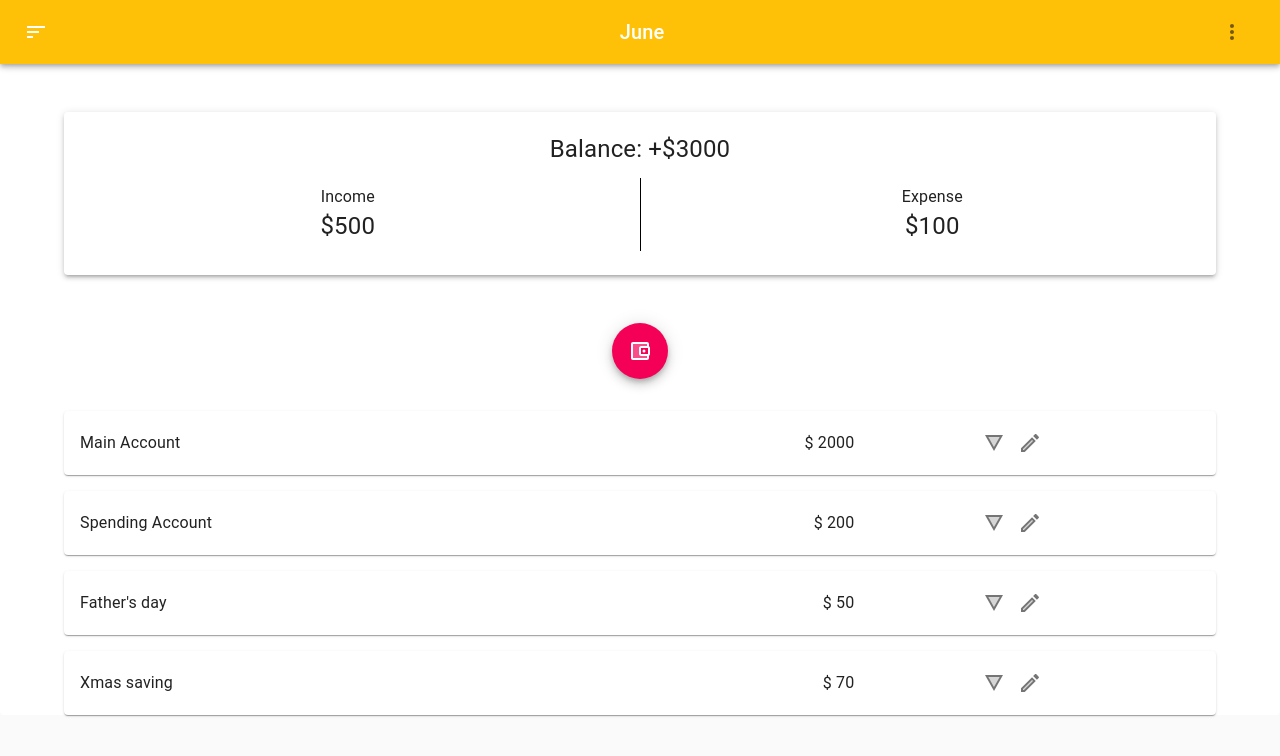
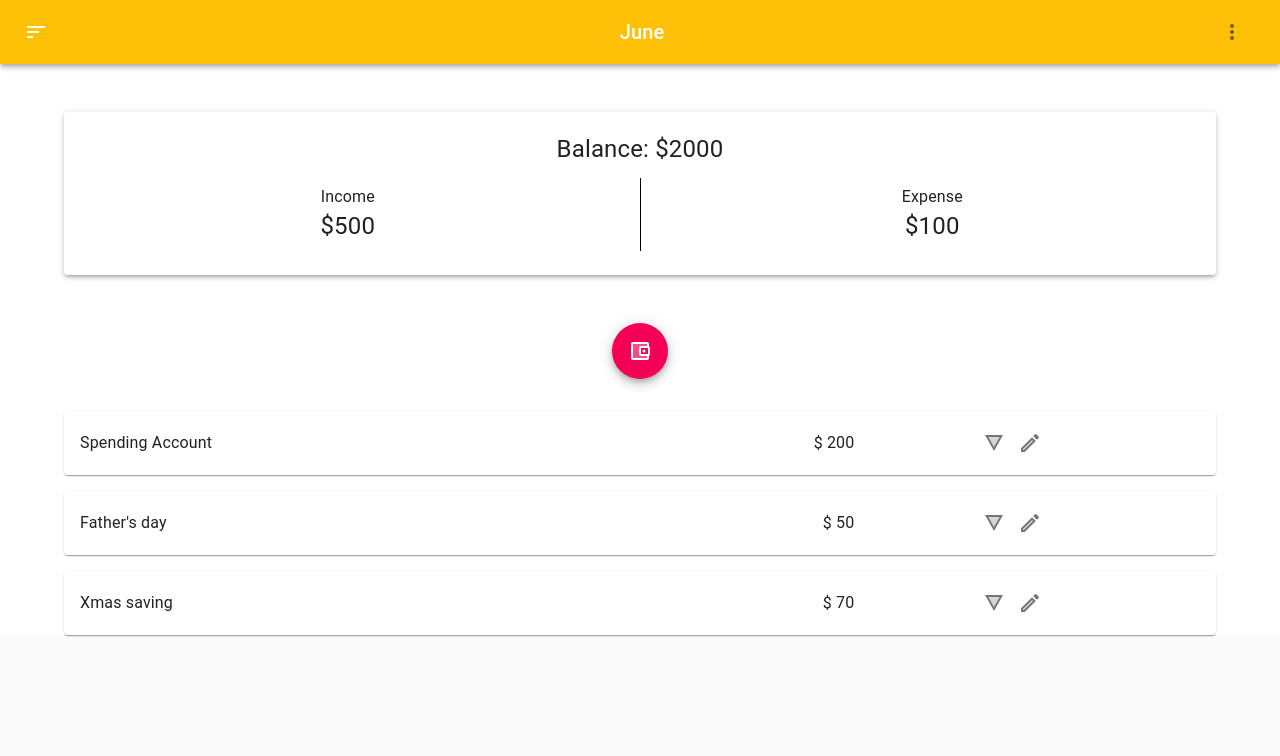
Before and after one commit to IkTom22/react-money-app, a React (Create React App) app: page / in a window 1280 px wide. Shown: the top 756 px of the page. Built offline with nearby package versions, Linux system fonts and the light colour scheme.

Commit message:
mainbalance context and localstorageReducer added

```diff
--- a/src/AccountList.js
+++ b/src/AccountList.js
@@ -15,7 +15,7 @@ function AccountList(){
                     <React.Fragment key={i}>
                         <Paper style={{width:"90%" ,marginTop: "1rem"}}>
                         <List>
-                        <Account {...account} key={account.id}/>
+                            <Account {...account} key={account.id}/>
                         </List>
 
                         </Paper>
--- a/src/AddAccount.js
+++ b/src/AddAccount.js
@@ -28,7 +28,7 @@ const useStyles = makeStyles((theme) => ({
   }));
 
 function AddAccount(){
-    const accounts = useContext(DispatchContext);
+    // const accounts = useContext(DispatchContext);
     const classes = useStyles();
     const [open, setOpen] = React.useState(false);
 
--- a/src/AddAccountForm.js
+++ b/src/AddAccountForm.js
@@ -48,6 +48,7 @@ function AddAccountForm(props){
                 value={value}
                 onChange={handleChange}
                 label="Account Name"
+                required
                 fullWidth
             />
             <Fab
--- a/src/Balance.js
+++ b/src/Balance.js
@@ -1,5 +1,6 @@
-import React from 'react';
+import React, {useContext} from 'react';
 import {withStyles} from '@material-ui/core/styles';
+import {BalanceContext} from './contexts/balance.context';
 import styles from './styles/BalanceStyles';
 import Paper from '@material-ui/core/Paper';
 import Grid from '@material-ui/core/Grid';
@@ -8,9 +9,11 @@ import Divider from '@material-ui/core/Divider';
 
 function Balance(props){
     const {classes} = props;
+    const balance = useContext(BalanceContext);
+     console.log(balance)
     return(
         <Paper elevation={3} className={classes.root} style={{ marginTop: "2rem", width: "90%"}}>
-            <h2 className={classes.title}>Balance: +$3000</h2>
+            <h2 className={classes.title}>Balance: ${balance.mainAccount}</h2>
             <Grid container spacing={2} wrap='nowrap'>
                 <Grid item xs={6} className={classes.details}>
                     <div className={classes.subTitle}>Income</div>
--- a/src/BudgetApp.js
+++ b/src/BudgetApp.js
@@ -6,6 +6,7 @@ import Balance from './Balance';
 import AddAccount from './AddAccount';
 import AccountList from './AccountList';
 import {AccountsProvider} from './contexts/accounts.context';
+import {BalanceProvider} from './contexts/balance.context';
 import {makeStyles} from "@material-ui/core/styles";
 import CssBaseline from '@material-ui/core/CssBaseline';
 // import useStyles from './styles/BudgetAppStyles';
@@ -30,13 +31,13 @@ function BugdetApp (props){
           <Paper className={classes.root} elevation={0}>
           <Grid container justify='center' direction='column' alignItems='center' className={classes.grid} maxwidth="m">
             <MenuBar />
-
+              <BalanceProvider>
               <AccountsProvider>
                 <Balance />
                 <AddAccount />
                 <AccountList />
               </AccountsProvider>
-
+              </BalanceProvider>
             </Grid>
           </Paper>
       </React.Fragment>
--- a/src/contexts/accounts.context.js
+++ b/src/contexts/accounts.context.js
@@ -1,25 +1,31 @@
 import React, {createContext} from 'react';
 import accountReducer from '../reducer/accounts.reducer';
-import useLocalStorageReducer from '../hooks/useLocalStorageReducer'
+import {useLocalStorageReducer} from '../hooks/useLocalStorageReducer';
+
+
 const defaultAccounts = [
-    {id: 1, name: "Main Account", amount: 2000},
+
     {id: 2, name: "Spending Account", amount: 200},
     {id: 3, name: "Father's day", amount: 50},
     {id: 4, name: "Xmas saving", amount: 70}
 
-]
+];
+
 
 export const AccountsContext = createContext();
 export const DispatchContext = createContext();
 
 export function AccountsProvider(props){
-    const [accounts, dispatch] = useLocalStorageReducer("accounts", defaultAccounts, accountReducer)
+
+    const [accounts, dispatch] = useLocalStorageReducer("accounts",  defaultAccounts, accountReducer);
+
     return(
-        <AccountsContext.Provider value={accounts}>
-            <DispatchContext.Provider value={dispatch}>
-                {props.children}
-            </DispatchContext.Provider>
-        </AccountsContext.Provider>
+
+            <AccountsContext.Provider value={accounts}>
+                <DispatchContext.Provider value={dispatch}>
+                    {props.children}
+                </DispatchContext.Provider>
+            </AccountsContext.Provider>
 
     )
 
--- /dev/null
+++ b/src/contexts/balance.context.js
@@ -0,0 +1,37 @@
+import React, {createContext} from 'react';
+import balanceReducer from '../reducer/balance.reducer';
+import {useLocalStorageReducer} from '../hooks/useLocalStorageReducer';
+
+
+const defaultBalance = {
+    mainAccount: 2000,
+    inc: 400,
+    exp: 700
+}
+// const defaultBalance = [
+
+//     {id: 2, name: "Spending Account", amount: 200},
+//     {id: 3, name: "Father's day", amount: 50},
+//     {id: 4, name: "Xmas saving", amount: 70}
+
+// ];
+
+export const BalanceContext = createContext();
+export const DispatchBalContext = createContext();
+
+export function BalanceProvider(props){
+    //  const [balance, setBalance] = useState(defaultBalance)
+    const [mainBalance, dispatch] = useLocalStorageReducer("mainBalance", defaultBalance, balanceReducer);
+    console.log(mainBalance)
+
+    return(
+
+            <BalanceContext.Provider value={mainBalance}>
+                <DispatchBalContext.Provider value={dispatch}>
+                    {props.children}
+                </DispatchBalContext.Provider>
+            </BalanceContext.Provider>
+
+    )
+
+}
--- a/src/hooks/useLocalStorageReducer.js
+++ b/src/hooks/useLocalStorageReducer.js
@@ -19,4 +19,4 @@ function useLocalStorageReducer(key, defaultVal, reducer) {
 
     return [state, dispatch];
 }
-export default  useLocalStorageReducer ;
+export {useLocalStorageReducer} ;
--- a/src/reducer/accounts.reducer.js
+++ b/src/reducer/accounts.reducer.js
@@ -1,4 +1,4 @@
-import { v4 as uuidv4 } from 'uuid';;
+import { v4 as uuidv4 } from 'uuid';
 
 const accountReducer = (state, action)=>{
     switch(action.type){
@@ -9,6 +9,7 @@ const accountReducer = (state, action)=>{
         case "EDIT":
             return state.map(account =>
                 account.id === action.id ? {...account, amount: action.newAmount} : account)
+
         default:
             return state
     }
--- /dev/null
+++ b/src/reducer/balance.reducer.js
@@ -0,0 +1,26 @@
+import { v4 as uuidv4 } from 'uuid';
+
+const balanceReducer = (state, action)=>{
+ switch(action.type){
+     case "ADD_INC":
+         return {...state, mainAccount: state.mainAccount + action.income, inc: state.inc + action.income}
+         default:
+         return state
+ }
+}
+export default balanceReducer;
+// const accountReducer = (state, action)=>{
+//     switch(action.type){
+//         case "ADD":
+//             return [...state, {id:uuidv4(), name: action.name, amount: 0}];
+//         case "REMOVE":
+//             return state.filter(account => account.id !==action.id);
+//         case "EDIT":
+//             return state.map(account =>
+//                 account.id === action.id ? {...account, amount: action.newAmount} : account)
+
+//         default:
+//             return state
+//     }
+// }
+// export default accountReducer;
```
